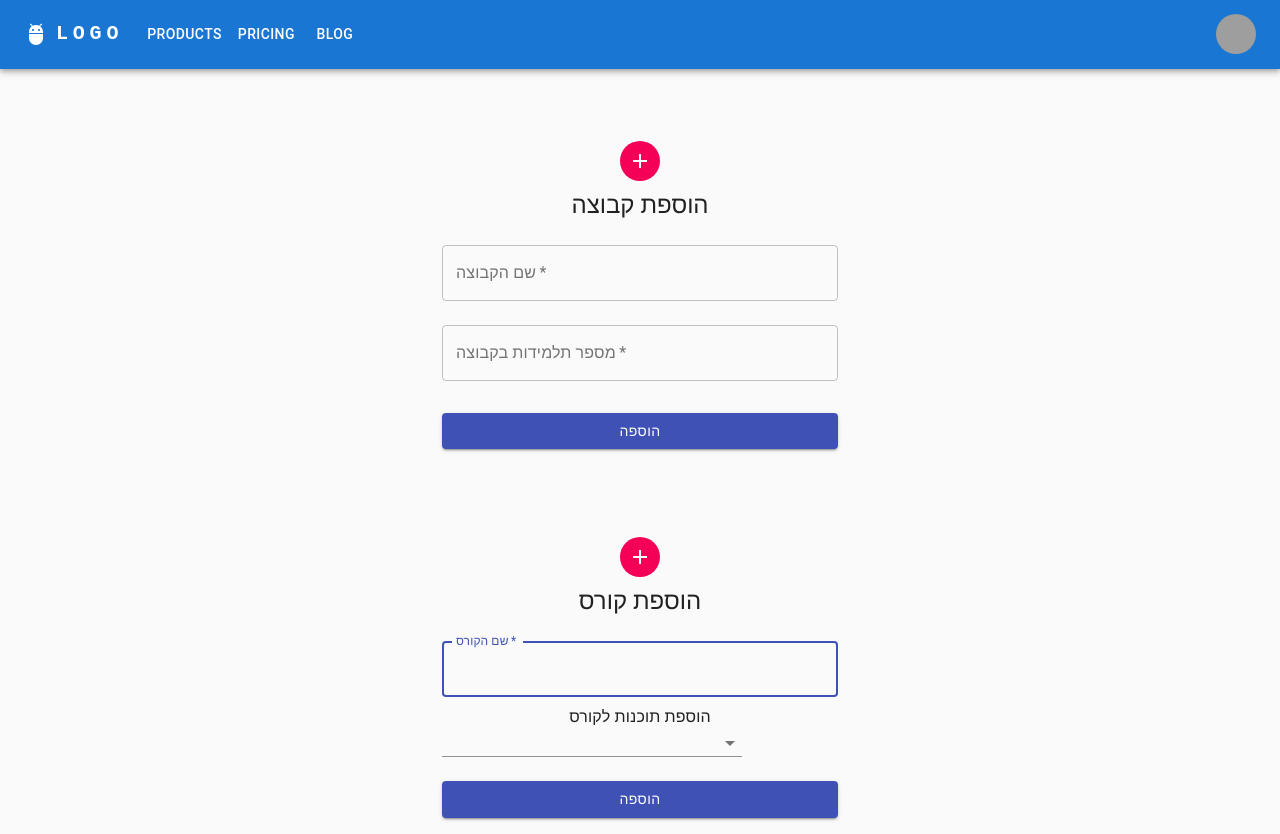
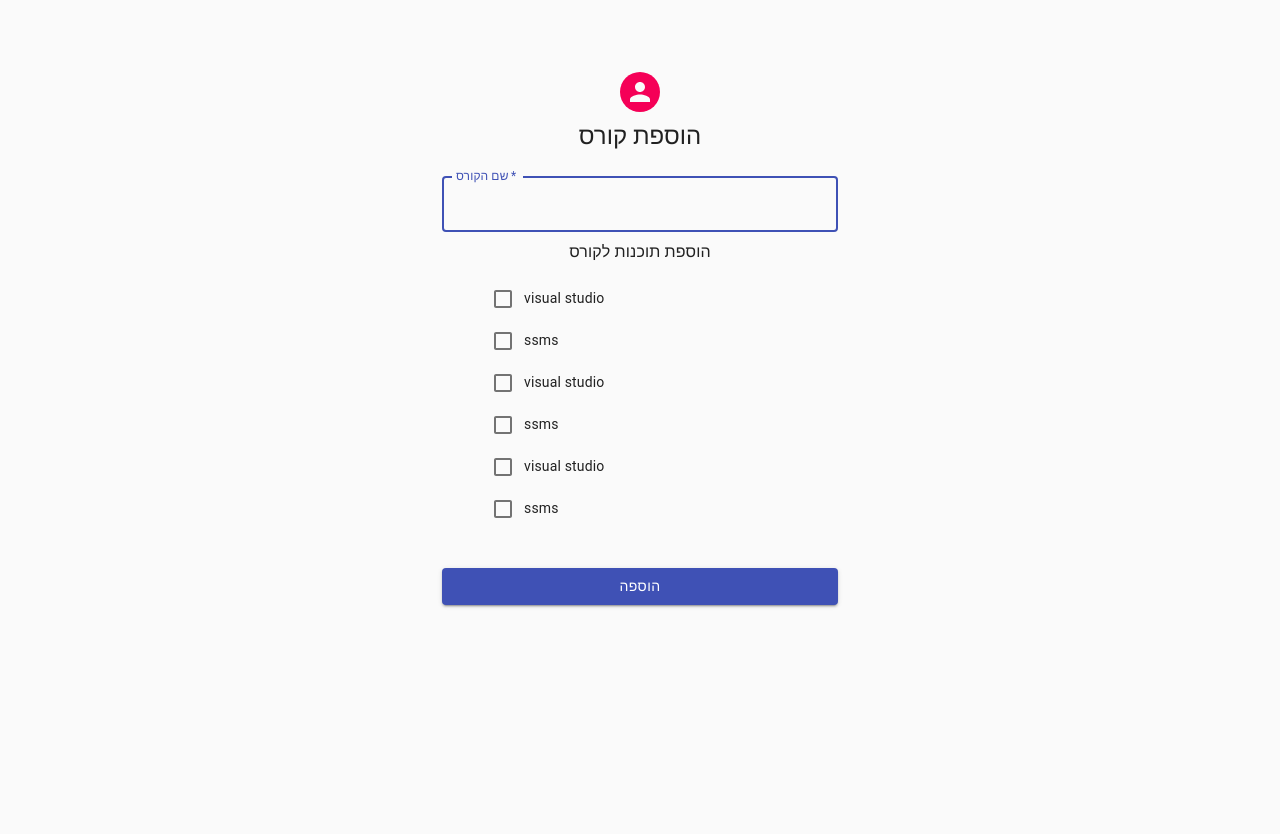
Before and after one commit to classesYaeliChani/client, a React (Create React App) app: page / in a window 1280 px wide. After the commit the page ends 800 px from the top, so only its background shows below. Built offline with nearby package versions, Linux system fonts and the light colour scheme; grey boxes are pictures that could not be loaded.

Commit message:
do changes

```diff
--- a/package.json
+++ b/package.json
@@ -3,6 +3,11 @@
   "version": "0.1.0",
   "private": true,
   "dependencies": {
+    "@material-ui/core": "^4.12.4",
+    "@material-ui/icons": "^4.11.3",
+    "@mui/icons-material": "^5.8.4",
+    "@mui/material": "^5.8.6",
+    "@mui/styled-engine": "^5.8.0",
     "@testing-library/jest-dom": "^5.16.4",
     "@testing-library/react": "^13.2.0",
     "@testing-library/user-event": "^13.5.0",
--- a/src/AddCourse.js
+++ b/src/AddCourse.js
@@ -6,9 +6,8 @@ import TextField from '@material-ui/core/TextField';
 import Typography from '@material-ui/core/Typography';
 import { makeStyles } from '@material-ui/core/styles';
 import Container from '@material-ui/core/Container';
-import AddIcon from '@mui/icons-material/Add';
-import SoftWare from './moduls/SoftWare';
-import Autocomplete from '@mui/material/Autocomplete';
+import ListItem from './ListItem'
+//import AddIcon from '@mui/icons-material/Add';
 const useStyles = makeStyles((theme) => ({
     paper: {
         marginTop: theme.spacing(8),
@@ -29,8 +28,7 @@ const useStyles = makeStyles((theme) => ({
     },
 }));
 
-export default function SignIn() {
-    const [softwareArr, setSoftwareArr] = useState(["a","s"])
+export default function SignIn(props) {
     const classes = useStyles();
 
     return (
@@ -38,7 +36,7 @@ export default function SignIn() {
             <CssBaseline />
             <div className={classes.paper}>
                 <Avatar className={classes.avatar}>
-                    <AddIcon />
+                    {/* <AddIcon /> */}
                 </Avatar>
                 <Typography component="h1" variant="h5">
                     הוספת קורס
@@ -58,15 +56,12 @@ export default function SignIn() {
                     <Typography style={{ textAlign: 'center' }}>
                         הוספת תוכנות לקורס
                     </Typography>
-                    <Autocomplete
-                        disablePortal
-                        id="combo-box-demo"
-                       options={softwareArr}
-                        sx={{ width: 300 }}
-                        renderInput={(params) => (
-                            <TextField {...params}  variant="standard" />)}
-                    />
-
+                    <ul>
+                        {props.softwareArr.map((item) =>
+                            <ListItem key={item.SoftWareId}
+                                value={item.SoftWareName} />
+                        )}
+                    </ul>
                     <Button
                         type="submit"
                         fullWidth
--- a/src/App.js
+++ b/src/App.js
@@ -1,14 +1,23 @@
 import logo from './logo.svg';
 import './App.css';
-import ResponsiveAppBar from './AppBar'
-import SignIn from './SignIn'
-import AddGroup from './AddGroup'
+//import ResponsiveAppBar from './AppBar'
+//import SignIn from './SignIn'
+//import AddGroup from './AddGroup'
 import AddCourse from './AddCourse'
+
 function App() {
+ const softwareArr=[
+   {SoftWareId:1,SoftWareName:"visual studio"},
+   {SoftWareId:2,SoftWareName:"ssms"},
+   {SoftWareId:1,SoftWareName:"visual studio"},
+   {SoftWareId:2,SoftWareName:"ssms"},
+    {SoftWareId:1,SoftWareName:"visual studio"},
+   {SoftWareId:2,SoftWareName:"ssms"},
+ ]
   return (<>
-<ResponsiveAppBar/>
-<AddGroup/>
-<AddCourse/>
+{/* <ResponsiveAppBar/>
+ <AddGroup/> */}
+<AddCourse softwareArr={softwareArr}/>
 </>
   );
 }
--- /dev/null
+++ b/src/ListItem.js
@@ -0,0 +1,10 @@
+import React from 'react';
+import Checkbox from '@material-ui/core/Checkbox';
+import Typography from '@material-ui/core/Typography';
+
+export default function ListItem(props) {
+    return <div>
+        <Checkbox color="secondary" />
+<span>{props.value}</span>
+    </div>
+}
```
Also changed, not shown: 1 other file (tests, documents, lock files or other folders).
